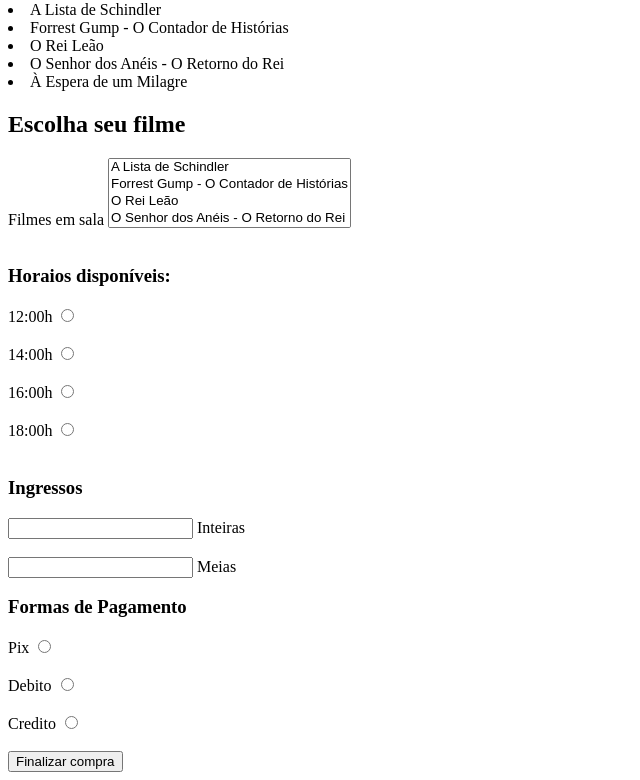
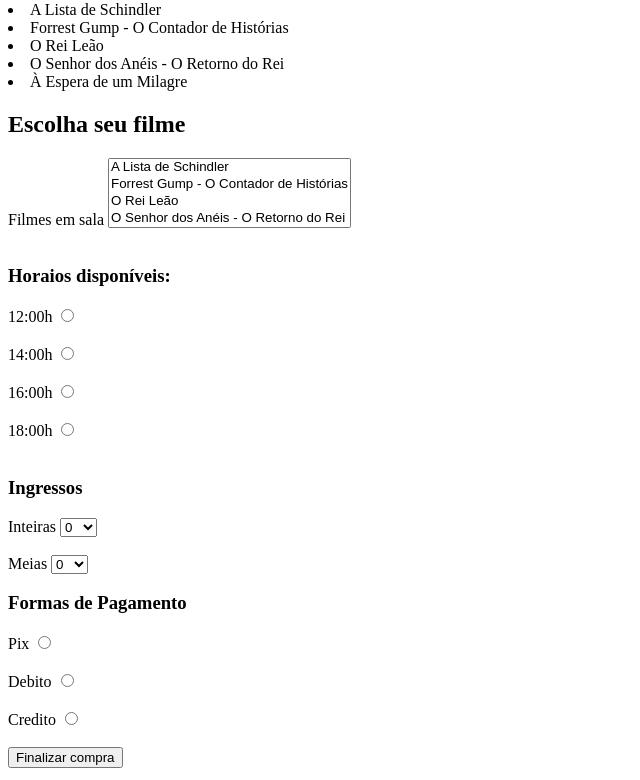
Before and after one commit to Lucasagdev/teste-filmes, a plain HTML site: page index.html in a window 1280 px wide. Shown: the part 79-859 px from the top of the page, without its empty margins (0-640 px from the left). Drawn offline with Linux system fonts and the light colour scheme.

Commit message:
Alterando a marcação de Inteiras e Meias trocando o input number por select

```diff
--- a/index.html
+++ b/index.html
@@ -46,8 +46,43 @@
 
     <h3>Ingressos</h3>
 
-    <input type="number"> Inteiras <br><br>
-    <input type="number"> Meias
+    <label>Inteiras</label>
+    <select name="meia">
+
+        <option value="0">0</option>
+        <option value="1">1</option>
+        <option value="2">2</option>
+        <option value="3">3</option>
+        <option value="4">4</option>
+        <option value="5">5</option>
+        <option value="6">6</option>
+        <option value="7">7</option>
+        <option value="8">8</option>
+        <option value="9">9</option>
+        <option value="10">10</option>
+
+
+    </select>
+
+    <br><br>
+
+    <label>Meias</label>
+    <select name="meia">
+
+        <option value="0">0</option>
+        <option value="1">1</option>
+        <option value="2">2</option>
+        <option value="3">3</option>
+        <option value="4">4</option>
+        <option value="5">5</option>
+        <option value="6">6</option>
+        <option value="7">7</option>
+        <option value="8">8</option>
+        <option value="9">9</option>
+        <option value="10">10</option>
+
+
+    </select>
 
     <h3>Formas de Pagamento</h3>
 
```
